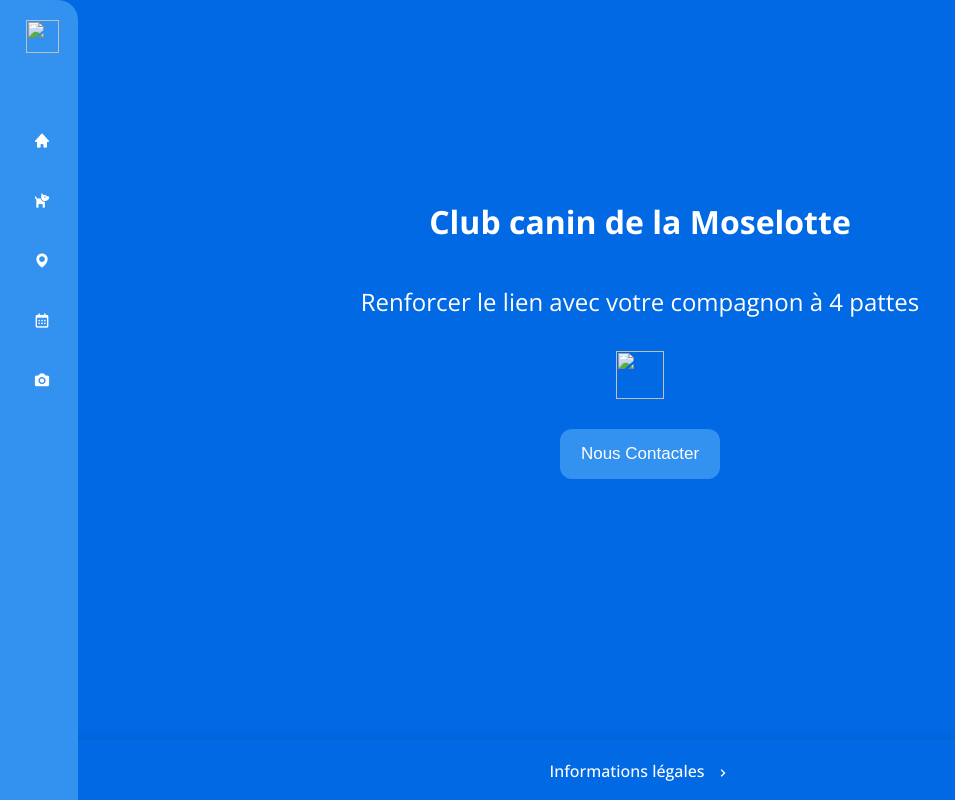
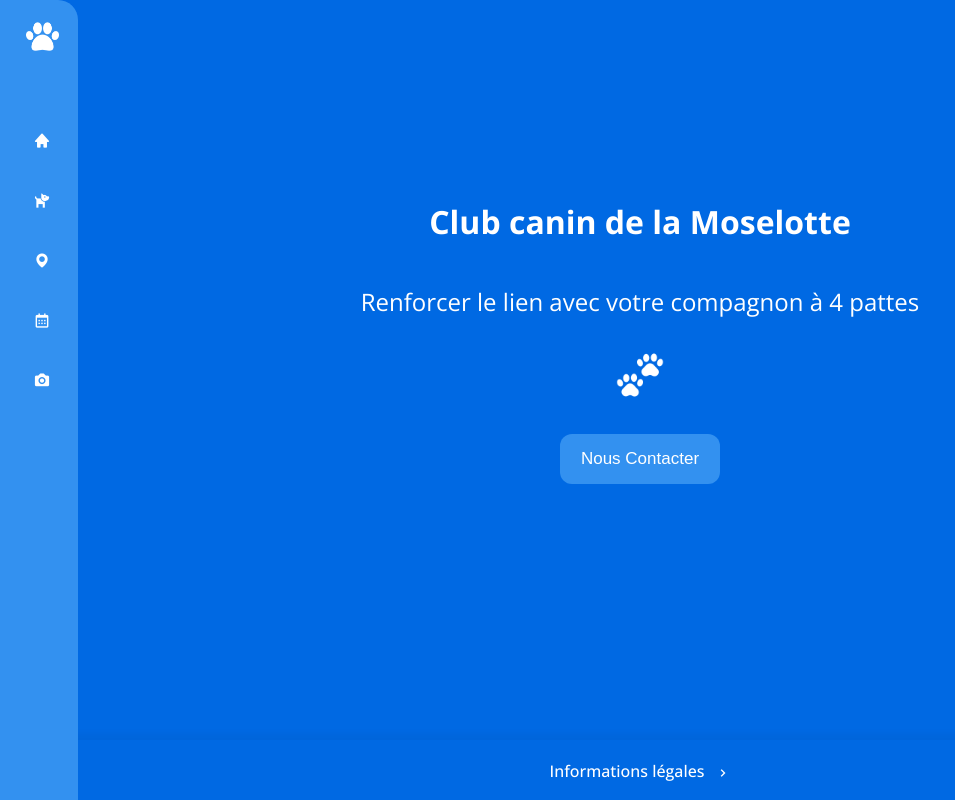
Before and after one commit to mateojourdain/clubcanindelamoselotte, a plain HTML site: page index.html in a window 1280 px wide. Shown: the whole page, without its empty margins (0-955 px from the left). Drawn offline with nearby package versions, Linux system fonts and the light colour scheme.

Commit message:
Add files via upload

```diff
--- a/index.html
+++ b/index.html
@@ -22,7 +22,7 @@
     <!-- sidebar version ordinateur -->
     <div class="sidebar">
         <div class="logo_content">
-            <img src="media/paw.png" alt="" id="toggleSidebar">
+            <img src="paw.png" alt="" id="toggleSidebar">
         </div>
         <ul class="nav_list">
             <li>
@@ -81,7 +81,7 @@
         <p class="subtitle">
             Renforcer le lien avec votre compagnon à 4 pattes
         </p>
-        <div class="paw-icon"><img src="media/pattes.png">
+        <div class="paw-icon"><img src="pattes.png">
         </div>
 
         <a href="contact.html"> <button class="contact">Nous Contacter</button></a>
```
